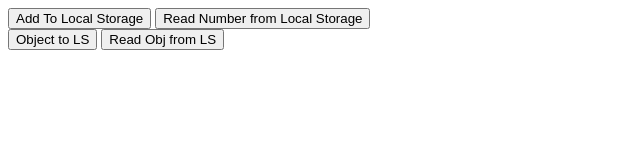
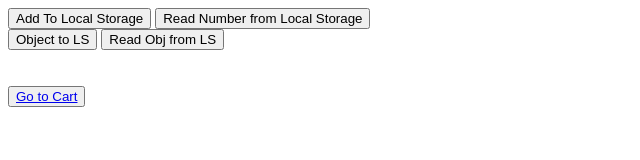
Before and after one commit to lijanahmmed/Browser-Storage-API, a plain HTML site: page index.html in a window 1280 px wide. Shown: the whole page, without its empty margins (0-640 px from the left). Drawn offline with Linux system fonts and the light colour scheme.

Commit message:
connect with cart.html

```diff
--- a/index.html
+++ b/index.html
@@ -11,6 +11,10 @@
     <br>
     <button onclick="setObjectToLS()">Object to LS</button>
     <button onclick="readObjectFromLS()">Read Obj from LS</button>
+    <br>
+    <br>
+    <br>
+    <button><a href="cart.html">Go to Cart</a></button>
     <script src="js/local-storage.js"></script>
 </body>
 </html>
```
